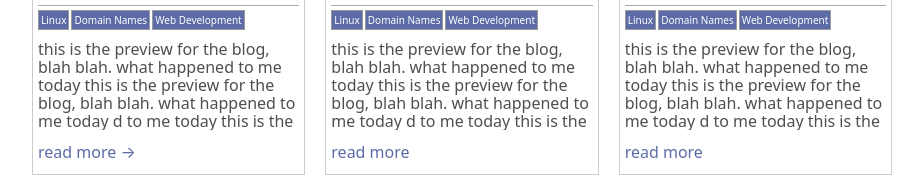
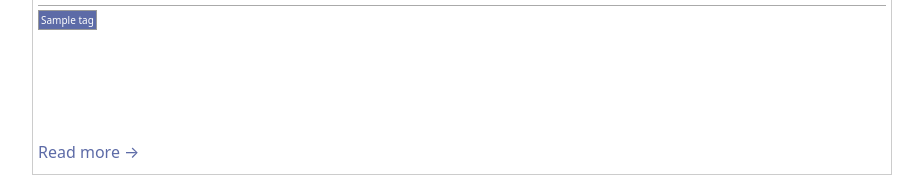
Before and after one commit to kirbykirbydev/kirby-agudelo-portfolio-site, a Django app: template templates/sitehome.html in a window 1280 px wide. Shown: the part 825-1018 px from the top of the page, without its empty margins (318-1241 px from the left). Run offline with Django 3.2, Linux system fonts and the light colour scheme; the template is opened without the code that fills it: most values are stand-ins (such as "Sample title", 1, 10 or a date in 2020); grey boxes marked "Sample" are stand-in pictures; some libraries are stand-ins or nearby versions.

Commit message:
home page now has lastest blog article. added permission fix for blog author; added html rendering fix on view blog article; fixed ui issues

```diff
--- a/blogengine/views.py
+++ b/blogengine/views.py
@@ -157,10 +157,10 @@ def about_me(request):
 
 
 @login_required(login_url='login-page')
-@permission_required('blogengine.add_BlogArticle', raise_exception=True)
+@permission_required('blogengine.add_blogarticle', raise_exception=True)
 def create_blog_article(request):
 
-  print ( repr(request.user.is_authenticated) )
+  #print ( repr(request.user.is_authenticated) )
 
   if request.method == "POST" :
 
--- a/templates/base.html
+++ b/templates/base.html
@@ -20,7 +20,7 @@
 <body>
 
     <header class="header text-center">
-	    <h1 class="blog-name pt-lg-4 mb-0"><a class="no-text-decoration" href="{% url 'blog-home' %}">Kirby Agudelo</a></h1>
+	    <h1 class="blog-name pt-lg-4 mb-0"><a class="no-text-decoration" href="{% url 'site-home' %}">Kirby Agudelo</a></h1>
 
 	    <nav class="navbar navbar-expand-lg navbar-dark" >
 
@@ -45,6 +45,8 @@
 
         {% url 'site-home' as sitehome %}
 
+		{% url 'my-resume' as resume %}
+
 				<ul class="navbar-nav flex-column text-start">
           <li class="nav-item">
             <a class="nav-link {% if request.path == sitehome %}active{% endif %}" href="{% url 'site-home' %}"><i class="fas fa-home fa-fw me-2"></i>Home <span class="sr-only">(current)</span></a>
@@ -53,7 +55,7 @@
 					    <a class="nav-link {% if request.path == bloghomeurl %}active{% endif %}" href="{% url 'blog-home' %}"><i class="fas fa-book fa-fw me-2"></i>Blog <span class="sr-only">(current)</span></a>
 					</li>
                                         <li class="nav-item">
-                                          <a href="{% url 'my-resume' %}" class="nav-link {% if request.path == bloghomeurl %}active{% endif %}"><i class="fas fa-file-alt fa-fw me-2"></i>R&eacute;sum&eacute;</a>
+                                          <a href="{% url 'my-resume' %}" class="nav-link {% if request.path == resume %}active{% endif %}"><i class="fas fa-file-alt fa-fw me-2"></i>R&eacute;sum&eacute;</a>
                                         </li>
 					<li class="nav-item">
 					    <a class="nav-link {% if request.path == aboutmeurl %}active{% endif %}"   href="{% url 'about-me' %}"><i class="fas fa-user fa-fw me-2"></i>About Me</a>
--- a/templates/blog/blog_home.html
+++ b/templates/blog/blog_home.html
@@ -30,7 +30,7 @@
           <div class="meta mb-1">
             <span class="date">Published {{ a.format_published_days_ago }}</span>
           </div>
-          <div class="intro">{{a.preview}}</div>
+          <div class="intro">{{a.preview|safe}}</div>
           <a class="text-link" href="{{blog_url}}">Read more &rarr;</a>
         </div><!--//col-->
       </div><!--//row-->
--- a/templates/sitehome.html
+++ b/templates/sitehome.html
@@ -1,5 +1,5 @@
 {% extends 'base.html'%}
-
+{% load static %}
 {% block templatecontent %}
 
 <style>
@@ -195,81 +195,41 @@
 
       <div id="blog-items">
         <ul>
-          <li class="blog-list-item">
-            <div class="content">
-              <div class="article-thumb">
-                <img class="img-fluid post-thumb " src="http://dev.kirbyonweb.ddd/static/uploads/blog_thumbs/n6VoDDX-rHDFiVXFWfW2EhAmFXJPX8RgECCFap7ryv8nvEZqt.jpeg" alt="image">
-              </div>
-              <div class="article-detail">
-                <span class="days-ago">Published 5 days ago</span>
-                <div class="article-title">this is a blog article with a long titlearticle with a long titlearticle with a long title</div>
-                <div class="blog-tags">
-                  <span class="tag"><a href="#">Linux</a></span><span class="tag"><a href="#">Domain Names</a></span><span class="tag"><a href="#">Web Development</a></span>
-                </div>
-                <div class="blog-short-preview">this is the preview for the blog, blah blah. what happened to me today this is the preview for the blog, blah blah. what happened to me today d to me today this is the preview for t preview for the blog, blah blah preview for the blog, blah blah</div>
-                <a href="#" class="readmore">read more &rightarrow; </a>
 
+          {% for a in articles %}
 
-
-              </div>
-            </div>
-          </li>
+          {%  url 'view_article' a.id as blog_url %}
+          {% if a.seo_url %}
+            {%  url 'view_article_by_slug' a.seo_url  as blog_url %}
+          {% endif %}
 
           <li class="blog-list-item">
             <div class="content">
               <div class="article-thumb">
-                <img class="img-fluid post-thumb " src="http://dev.kirbyonweb.ddd/static/uploads/blog_thumbs/n6VoDDX-rHDFiVXFWfW2EhAmFXJPX8RgECCFap7ryv8nvEZqt.jpeg" alt="image">
+                <a class="text-link" href="{{blog_url}}"><img class="img-fluid post-thumb " src="{% static '/uploads/' %}{{a.thumbnail_upload}}" alt="image"></a>
               </div>
               <div class="article-detail">
-                <span class="days-ago">5 days ago</span>
-                <div class="article-title">this is a blog article with a long titlearticle with a long titlearticle with a long title</div>
-                <div class="blog-tags">
-                  <span class="tag"><a href="#">Linux</a></span><span class="tag"><a href="#">Domain Names</a></span><span class="tag"><a href="#">Web Development</a></span>
-                </div>
-                <div class="blog-short-preview">this is the preview for the blog, blah blah. what happened to me today this is the preview for the blog, blah blah. what happened to me today d to me today this is the preview for t preview for the blog, blah blah preview for the blog, blah blah</div>
-                <a href="#" class="readmore">read more</a>
+                <span class="days-ago">Published {{ a.format_published_days_ago }}</span>
+                <div class="article-title"><a class="text-link" href="{{blog_url}}">{{a.title}}</a></div>
 
 
 
+                <div class="blog-tags">
+                  {% if a.tags %}
+                {% for t in a.tags.all %}
+                <span class="tag"><a href="{% url 'articles-by-tag' t.url_slug  1 %}">{{t}}</a>
+                {% endfor%}
+                {% endif %}
+                  <!-- <span class="tag"><a href="#">Linux</a></span><span class="tag"><a href="#">Domain Names</a></span><span class="tag"><a href="#">Web Development</a></span> -->
+                </div>
+                <div class="blog-short-preview">
+                  {{a.preview|safe}}
+                </div>
+                <a class="text-link" href="{{blog_url}}">Read more &rarr;</a>
               </div>
             </div>
           </li>
-
-          <li class="blog-list-item">
-            <div class="content">
-              <div class="article-thumb">
-                <img class="img-fluid post-thumb " src="http://dev.kirbyonweb.ddd/static/uploads/blog_thumbs/n6VoDDX-rHDFiVXFWfW2EhAmFXJPX8RgECCFap7ryv8nvEZqt.jpeg" alt="image">
-              </div>
-              <div class="article-detail">
-                <span class="days-ago">5 days ago</span>
-                <div class="article-title">this is a blog article with a long titlearticle with a long titlearticle with a long title</div>
-                <div class="blog-tags">
-                  <span class="tag"><a href="#">Linux</a></span><span class="tag"><a href="#">Domain Names</a></span><span class="tag"><a href="#">Web Development</a></span>
-                </div>
-                <div class="blog-short-preview">this is the preview for the blog, blah blah. what happened to me today this is the preview for the blog, blah blah. what happened to me today d to me today this is the preview for t preview for the blog, blah blah preview for the blog, blah blah</div>
-                <a href="#" class="readmore">read more</a>
-
-
-
-              </div>
-            </div>
-          </li>
-
-          <li class="blog-list-item">
-            <div class="content">
-              <div class="article-thumb">
-                <img class="img-fluid post-thumb " src="http://dev.kirbyonweb.ddd/static/uploads/blog_thumbs/n6VoDDX-rHDFiVXFWfW2EhAmFXJPX8RgECCFap7ryv8nvEZqt.jpeg" alt="image">
-              </div>
-              <div class="article-detail">
-                <span class="days-ago">5 days ago</span>
-                <span class="article-title">this is a blog article with a long title</span>
-                <div class="blog-short-preview">this is the preview for the blog, blah blah. what happened to me today this is the preview for the blog, blah blah. what happened to me today d to me today this is the preview for t</div>
-                <a href="#" class="readmore">read more</a>
-              </div>
-            </div>
-          </li>
-
-
+          {% endfor %}
         </ul>
       </div>
 
```
Also changed, not shown: sitemain/views.py (+7 -1 lines), templates/blog/view_article.html (+12 -1 lines).
